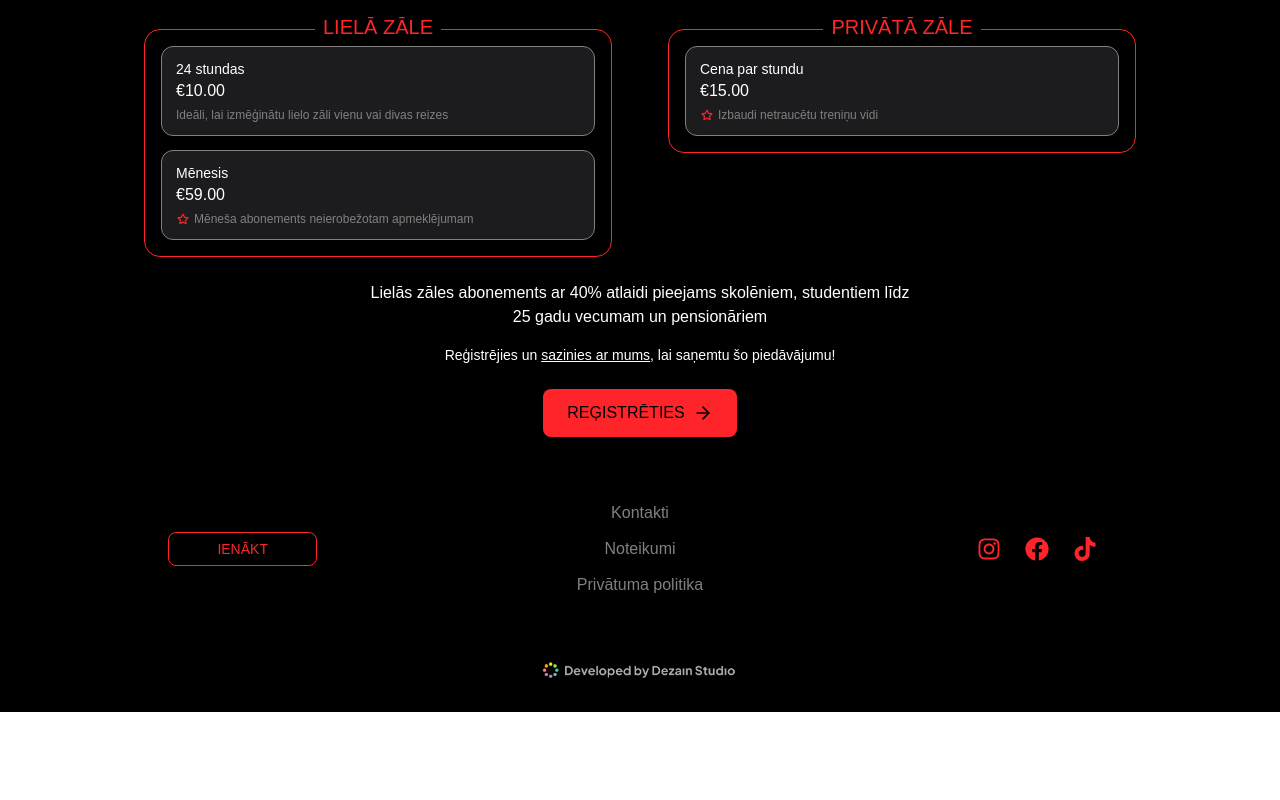
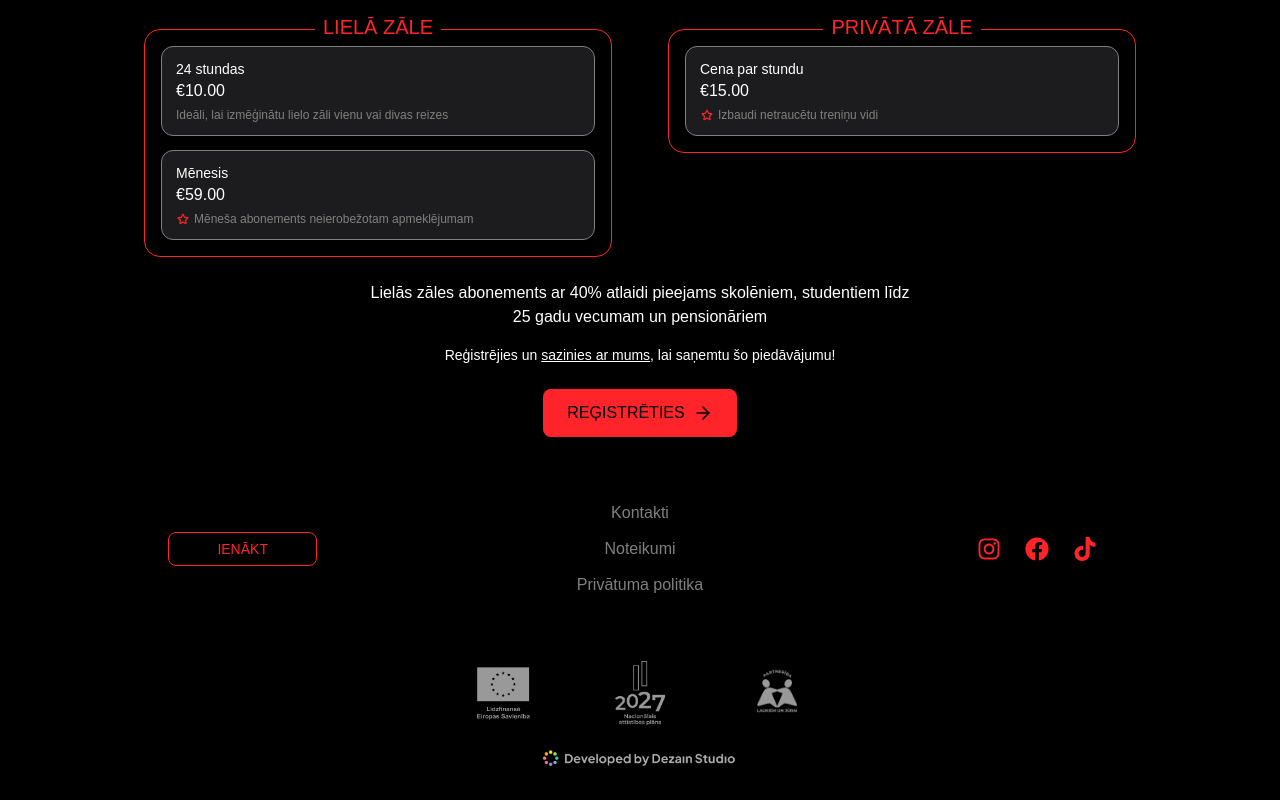
Before and after one commit to atisozols/skultes-next, a Next.js app: page / in a window 1280 px wide. Shown: the part 4146-4946 px from the top of the page. Before the commit the page ends 4858 px from the top, so only its background shows below. Built offline with nearby package versions, Linux system fonts and the light colour scheme; no server answers; a web font is replaced by a local one.

Commit message:
added project sponsors to landing

```diff
--- a/components/sections/Landing.jsx
+++ b/components/sections/Landing.jsx
@@ -454,7 +454,7 @@ const Landing = () => {
         </div>
       </section>
 
-      <footer className="flex flex-col items-center justify-center gap-16 pb-8 pt-16">
+      <footer className="relative z-10 flex flex-col items-center justify-center gap-16 pb-8 pt-16">
         <div className="mx-auto flex w-full max-w-6xl flex-col items-center justify-evenly gap-10 text-alternate md:flex-row">
           <div className="flex w-1/3 items-center justify-center">
             <Link href="/log-in">
@@ -463,30 +463,77 @@ const Landing = () => {
               </Button>
             </Link>
           </div>
-          <div className="flex w-1/3 flex-col items-center justify-center gap-3">
-            <Link href="/contact">Kontakti</Link>
-            <Link href="/tc" className="hover:underline">
+          <div className="flex w-1/3 flex-col items-center justify-center gap-3 text-center">
+            <Link
+              href="/contact"
+              className="relative z-20 cursor-pointer transition-all duration-200 hover:cursor-pointer hover:underline"
+            >
+              Kontakti
+            </Link>
+            <Link
+              href="/tc"
+              className="relative z-20 cursor-pointer transition-all duration-200 hover:cursor-pointer hover:underline"
+            >
               Noteikumi
             </Link>
-            <Link href="/pp" className="hover:underline">
+            <Link
+              href="/pp"
+              className="relative z-20 cursor-pointer transition-all duration-200 hover:cursor-pointer hover:underline"
+            >
               Privātuma politika
             </Link>
           </div>
           <div className="flex w-1/3 flex-col items-center justify-center gap-3 text-alternate">
             <div className="flex items-center justify-center gap-6 text-2xl text-accent">
-              <Link href={'https://www.instagram.com/ozols_club'}>
+              <Link
+                href={'https://www.instagram.com/ozols_club'}
+                className="relative z-20 cursor-pointer transition-all duration-200 hover:scale-110 hover:cursor-pointer"
+              >
                 <FaInstagram />
               </Link>
-              <Link href={'https://www.facebook.com/ozols.club'}>
+              <Link
+                href={'https://www.facebook.com/ozols.club'}
+                className="relative z-20 cursor-pointer transition-all duration-200 hover:scale-110 hover:cursor-pointer"
+              >
                 <FaFacebook />
               </Link>
-              <Link href={'https://www.tiktok.com/@ozols_club'}>
+              <Link
+                href={'https://www.tiktok.com/@ozols_club'}
+                className="relative z-20 cursor-pointer transition-all duration-200 hover:scale-110 hover:cursor-pointer"
+              >
                 <FaTiktok />
               </Link>
             </div>
           </div>
         </div>
-        <Link href="https://dezain.studio">
+        <div className="mx-auto flex flex-col items-center justify-evenly gap-6">
+          <div className="flex items-center justify-center gap-20 opacity-60">
+            <Image
+              src="/project_logos/les.png"
+              alt="LES Logo"
+              width={80}
+              height={80}
+              className="h-auto max-h-16 w-auto object-contain"
+            />
+            <Image
+              src="/project_logos/nap.png"
+              alt="NAP Logo"
+              width={80}
+              height={80}
+              className="h-auto max-h-16 w-auto object-contain invert"
+            />
+            <Image
+              src="/project_logos/plj.png"
+              alt="PLJ Logo"
+              width={80}
+              height={80}
+              className="h-auto max-h-16 w-auto object-contain invert"
+            />
+          </div>
+          <Link
+            href="https://dezain.studio"
+            className="relative z-20 cursor-pointer transition-all duration-200 hover:cursor-pointer hover:opacity-80"
+          >
             <Image
               src="/dezain.png"
               alt="Developed by Dezan Studio"
@@ -495,6 +542,7 @@ const Landing = () => {
               className="w-full max-w-[200px]"
             />
           </Link>
+        </div>
       </footer>
     </main>
   );
```
Lines whose indentation alone changed are shown as unchanged.
